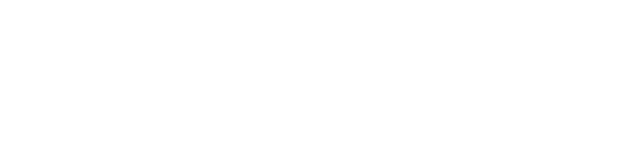
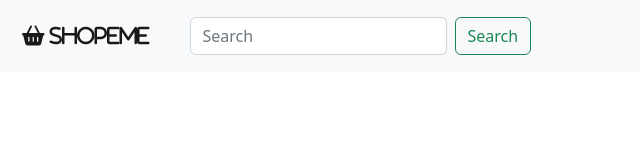
Before and after one commit to nettk132/webjava, a plain HTML site: page index.html in a window 1280 px wide. Shown: the whole page, without its empty margins (0-640 px from the left). Drawn offline with nearby package versions, Linux system fonts and the light colour scheme.

Commit message:
เพิ่มหัว

```diff
--- a/index.html
+++ b/index.html
@@ -10,11 +10,45 @@
   <!-- Bootstrap CSS v5.2.1 -->
   <link href="https://cdn.jsdelivr.net/npm/bootstrap@5.2.1/dist/css/bootstrap.min.css" rel="stylesheet"
     integrity="sha384-iYQeCzEYFbKjA/T2uDLTpkwGzCiq6soy8tYaI1GyVh/UjpbCx/TYkiZhlZB6+fzT" crossorigin="anonymous">
-
+    <link rel="stylesheet" href="https://cdnjs.cloudflare.com/ajax/libs/font-awesome/6.4.2/css/all.min.css"  />
+    <link rel="stylesheet" href="styles.css">
+    <link rel="stylesheet" href="java.js">
 </head>
 
 <body>
   <header>
+
+ <nav class="navbar navbar-expand-lg navbar-light bg-light" >
+  <div class="SHOPEME">
+  <nav class="navbar bg-body-tertiary">
+    <div class="container">
+      <a class="navbar-brand" href="#">
+        <i class="fa-solid fa-basket-shopping"> SHOPEME</i>
+      </a>
+    </div>
+  </nav>
+</div>
+
+
+  <div class="kk">
+  <nav class="navbar bg-body-tertiary">
+    <div class="container-fluid">
+
+      <form class="d-flex" role="search">
+        <input class="form-control me-2" type="search" placeholder="Search" aria-label="Search">
+        <button class="btn btn-outline-success" type="submit">Search</button>
+      </form>
+    </div>
+  </nav>
+  </nav>
+
+</div>
+
+
+
+
+
+
 
   </header>
   <main>
--- /dev/null
+++ b/styles.css
@@ -0,0 +1,8 @@
+/* styles.css */
+ .SHOPEME{
+    margin-left: 10px; /* เพิ่มระยะห่างระหว่างไอคอนและข้อความ */
+  }
+
+  .search-nav {
+    justify-content: flex-end; /* ชิดขวาสุด */
+  }
```
Also changed, not shown: css.css (deleted).
